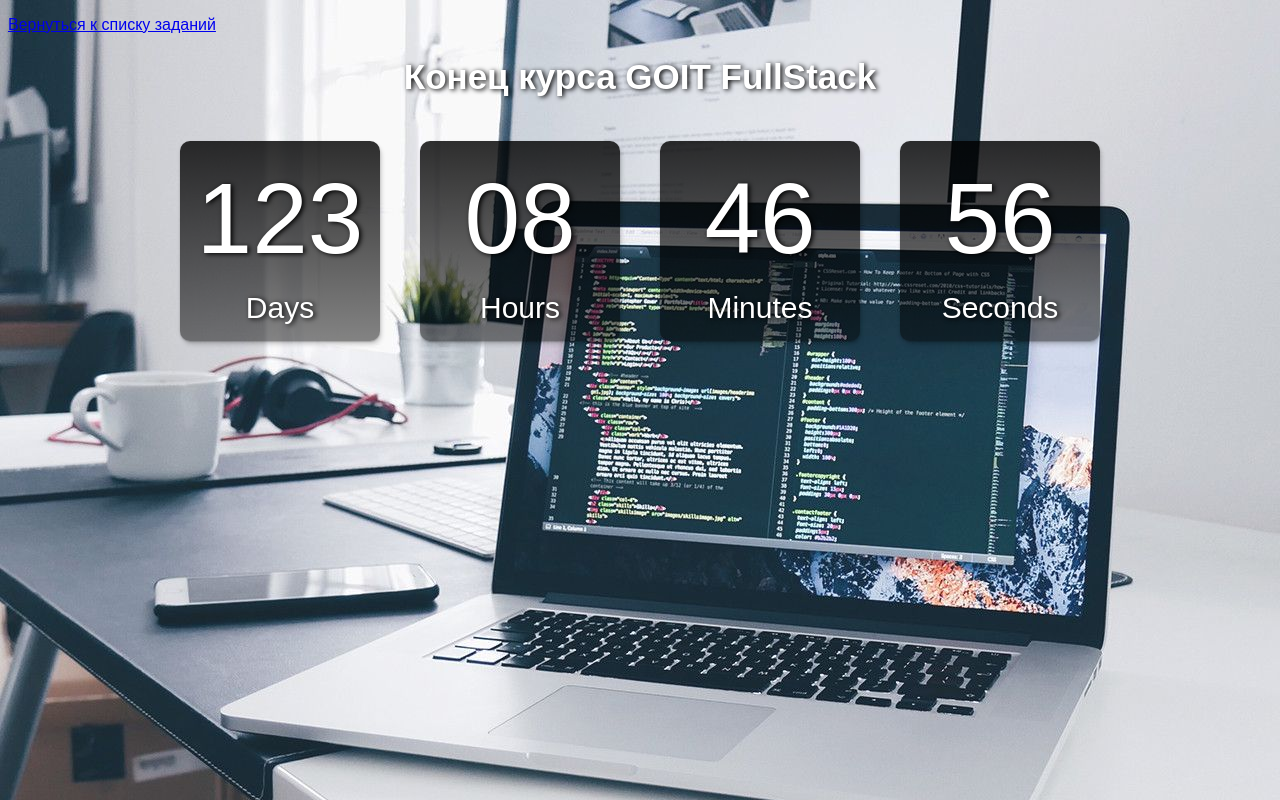
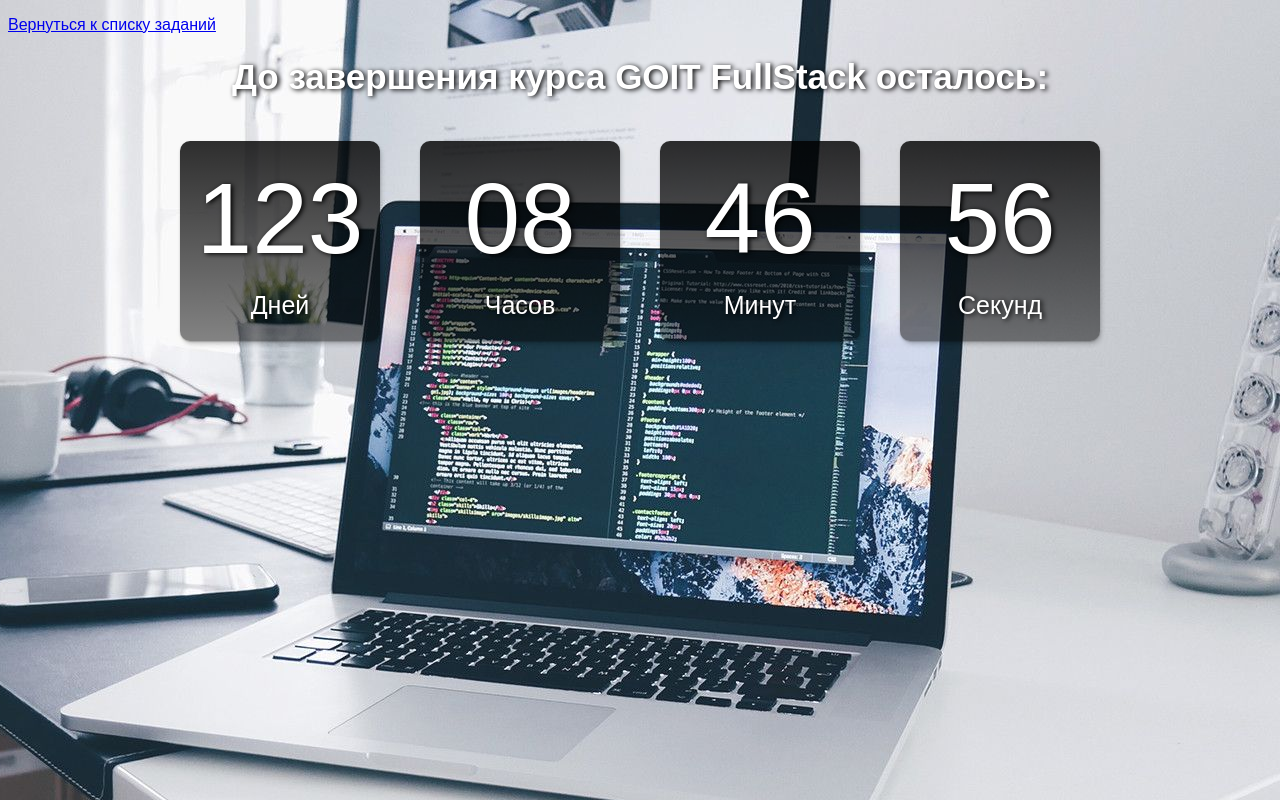
Before and after one commit to heorhii-aksiuk/goit-js-hw-11-all, a plain HTML site: page src/partials/task-3.html in a window 1280 px wide. Drawn offline with Linux system fonts and the light colour scheme.

Commit message:
Локализация и мелкие доработки

```diff
--- a/src/css/styles.css
+++ b/src/css/styles.css
@@ -4,6 +4,8 @@
 
 .timer-body {
   background-image: url('../img/background.jpeg');
+  background-position: top;
+  /* background-repeat: no-repeat; */
 }
 
 
@@ -48,7 +50,7 @@
 }
 
 .label {
-  font-size: 30px;
+  font-size: 25px;
   text-shadow: 2px 1px 5px rgb(0, 0, 0);
   color: #ffffff;
   margin-right: auto;
--- a/src/partials/task-3.html
+++ b/src/partials/task-3.html
@@ -11,26 +11,26 @@
 
 <body class="timer-body">
   <p><a href="../../index.html">Вернуться к списку заданий</a></p>
-  <h1 class="timer-heading">Конец курса GOIT FullStack</h1>
+  <h1 class="timer-heading">До завершения курса GOIT FullStack осталось:</h1>
   <div class="timer" id="timer-1">
     <div class="field">
       <span class="value" data-value="days">??</span>
-      <span class="label">Days</span>
+      <span class="label">Дней</span>
     </div>
 
     <div class="field">
       <span class="value" data-value="hours">??</span>
-      <span class="label">Hours</span>
+      <span class="label">Часов</span>
     </div>
 
     <div class="field">
       <span class="value" data-value="mins">??</span>
-      <span class="label">Minutes</span>
+      <span class="label">Минут</span>
     </div>
 
     <div class="field">
       <span class="value" data-value="secs">??</span>
-      <span class="label">Seconds</span>
+      <span class="label">Секунд</span>
     </div>
   </div>
   <script src="../js/task-3.js" type="module"></script>
```
